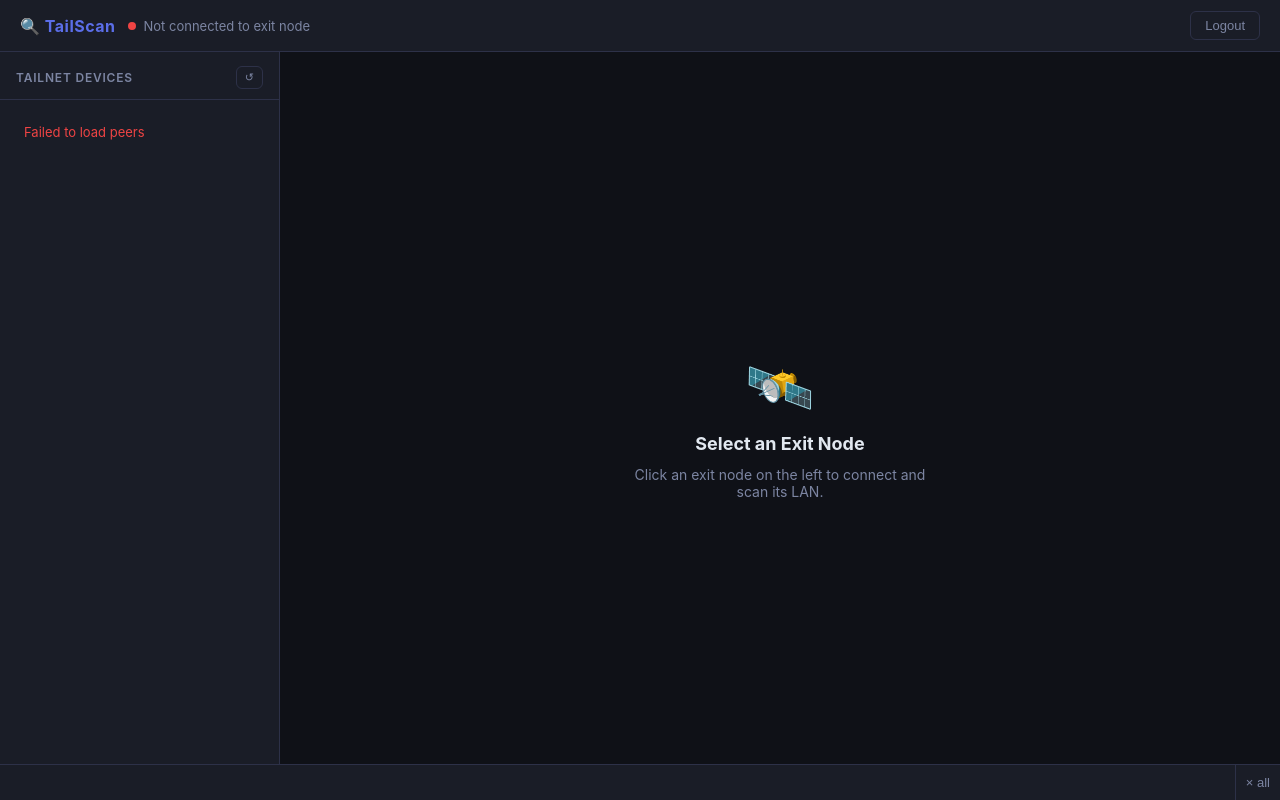
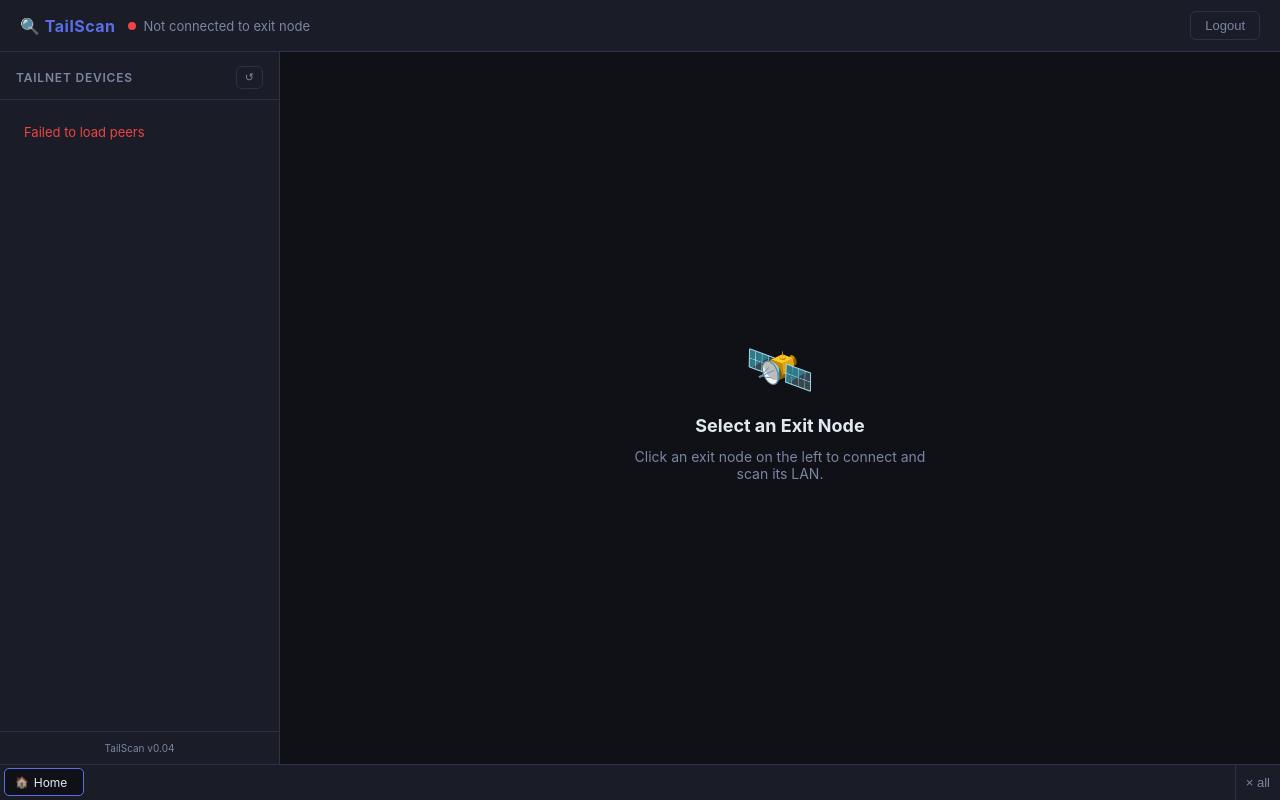
Before and after one commit to PizzaCow/TailScan, a FastAPI app: template templates/index.html in a window 1280 px wide. Run offline with FastAPI, Linux system fonts and the light colour scheme; the template is opened without the code that fills it, so the values that code supplies are empty; parts of the project's set-up code (start-up, migrations or seed data) failed here and were passed over; some libraries are stand-ins or nearby versions.

Commit message:
fix: taskbar home tab, web chips, guac direct URL, SMB share listing
- Taskbar: permanent Home tab always visible, clicking it returns to
  main page without closing other tasks
- Taskbar: always visible (no longer hidden/shown), task panels overlay
  only shown when a non-home task is active
- Web/Copyparty chips now open correctly in iframe tasks (removed
  overly restrictive sandbox attribute)
- Guacamole: skip guac-launch redirect, load client URL directly in
  iframe so it goes straight into the session instead of the lobby
- SMB: when share field is blank, enumerate shares via smbclient CLI
  and return them as browseable directories in elFinder
- SMB: elFinder correctly encodes share name into hash when displaying
  share listing, so clicking a share navigates into it

```diff
--- a/filebrowser.py
+++ b/filebrowser.py
@@ -197,6 +197,12 @@ def smb_list_shares(host: str, username: str, password: str, port: int = 445) ->
 def smb_list(host: str, username: str, password: str,
              share: str, path: str, port: int = 445) -> list:
     import smbclient
+    if not share:
+        # No share specified — return share list as "directories"
+        shares = smb_list_shares(host, username, password, port)
+        if shares:
+            return shares
+        raise ValueError("Could not enumerate shares. Please enter a share name.")
     _smb_conn(host, username, password, port)
     unc = _smb_unc(host, share, path)
     entries = []
--- a/main.py
+++ b/main.py
@@ -704,8 +704,8 @@ async def api_guac_connect(request: Request, ip: str, port: int, proto: str):
             request_host = request.headers.get("host", "localhost").split(":")[0]
             guac_public_base = f"http://{request_host}:8085/guacamole"
             client_url = f"{guac_public_base}/#/client/{client_id}"
-            # Route through /guac-launch so mobile gets OSK pre-enabled
-            url = f"/guac-launch?target={client_url}&proto={proto}"
+            # Load Guacamole client URL directly (works in both iframe and new tab)
+            url = client_url
             return {"url": url, "connection_id": conn_id}
 
     except httpx.HTTPStatusError as e:
@@ -741,7 +741,7 @@ async def api_browse_session(request: Request, url: str, width: int = 1280, heig
                 ).decode().rstrip("=")
                 request_host = request.headers.get("host", "localhost").split(":")[0]
                 guac_url = f"http://{request_host}:8085/guacamole/#/client/{client_id}"
-                return {"url": f"/guac-launch?target={guac_url}&proto=vnc"}
+                return {"url": guac_url}
         except Exception:
             pass
         # Container died — clean up
@@ -815,7 +815,7 @@ async def api_browse_session(request: Request, url: str, width: int = 1280, heig
     ).decode().rstrip("=")
     request_host = request.headers.get("host", "localhost").split(":")[0]
     guac_url = f"http://{request_host}:8085/guacamole/#/client/{client_id}"
-    return {"url": f"/guac-launch?target={guac_url}&proto=vnc"}
+    return {"url": guac_url}
 
 
 @app.delete("/api/browse-session")
@@ -903,16 +903,24 @@ async def _elf_ls(proto, host, port, share, path, user, password):
 async def _elf_open(proto, host, port, share, path, user, password):
     """Return (entries, cwd_entry) for a directory."""
     cwd_entry = _elf_entry(proto, host, port, share, path, path.rstrip("/").split("/")[-1] or "root", True)
-    if path == "/":
+    if path == "/" and not share:
         cwd_entry = _elf_root_entry(proto, host, port, share)
+    elif path == "/":
+        cwd_entry = _elf_root_entry(proto, host, port, share)
+
     entries = await _asyncio.get_event_loop().run_in_executor(
         None, lambda: _elf_ls_sync(proto, host, port, share, path, user, password)
     )
     files = []
     for e in entries:
-        child_path = (path.rstrip("/") + "/" + e["name"])
-        files.append(_elf_entry(proto, host, port, share, child_path,
-                                e["name"], e["type"] == "dir", e.get("size", 0)))
+        if e.get("type") == "share":
+            # SMB share listing — each "entry" is a share, encode share name into hash
+            files.append(_elf_entry(proto, host, port, e["name"], "/",
+                                    e["name"], True))
+        else:
+            child_path = (path.rstrip("/") + "/" + e["name"])
+            files.append(_elf_entry(proto, host, port, share, child_path,
+                                    e["name"], e["type"] == "dir", e.get("size", 0)))
     return cwd_entry, files
 
 def _elf_ls_sync(proto, host, port, share, path, user, password):
--- a/templates/index.html
+++ b/templates/index.html
@@ -899,13 +899,13 @@ fetch('/api/version').then(r=>r.json()).then(d=>{
 </script>
 
 <!-- ── Taskbar ────────────────────────────────────────────────────────── -->
-<div id="taskbar" style="display:none;position:fixed;bottom:0;left:0;right:0;z-index:8000;background:var(--surface);border-top:1px solid var(--border);display:flex;align-items:stretch;height:36px;gap:0;">
+<div id="taskbar" style="position:fixed;bottom:0;left:0;right:0;z-index:8000;background:var(--surface);border-top:1px solid var(--border);display:flex;align-items:stretch;height:36px;gap:0;">
   <div id="taskbar-tabs" style="display:flex;align-items:stretch;flex:1;overflow-x:auto;gap:2px;padding:3px 4px;"></div>
   <button id="taskbar-close-all" onclick="tsCloseAll()" title="Close all tasks" style="padding:0 10px;background:none;border:none;border-left:1px solid var(--border);color:var(--muted);cursor:pointer;font-size:13px;flex-shrink:0;">&times; all</button>
 </div>
 
 <!-- Task panels container (iframes + elFinder panels live here) -->
-<div id="task-panels" style="position:fixed;bottom:36px;left:0;right:0;top:0;z-index:7999;pointer-events:none;"></div>
+<div id="task-panels" style="position:fixed;bottom:36px;left:0;right:0;top:0;z-index:7999;pointer-events:none;display:none;"></div>
 
 <style>
 .ts-tab {
@@ -1106,13 +1106,25 @@ if (_origApplyTheme) {
 // ── Taskbar ───────────────────────────────────────────────────────────────────
 
 const _tsTasks = {}; // id -> { label, type, url, elfState }
-let _tsActive = null;
+let _tsActive = 'home';
 let _tsNextId = 1;
 
-const _tsIcons = { web: '🌐', ssh: '🖥', rdp: '🖥', vnc: '🖥', files: '📁' };
+const _tsIcons = { home: '🏠', web: '🌐', ssh: '🖥', rdp: '🖥', vnc: '🖥', files: '📁' };
+
+// Create permanent Home tab on page load
+(function() {
+  const tabs = document.getElementById('taskbar-tabs');
+  const tab = document.createElement('div');
+  tab.className = 'ts-tab active';
+  tab.id = 'tab-home';
+  tab.innerHTML = `<span class="ts-icon">🏠</span><span class="ts-label">Home</span>`;
+  tab.addEventListener('click', () => tsActivate('home'));
+  tabs.appendChild(tab);
+  document.body.style.paddingBottom = '36px';
+})();
 
 function tsOpen(url, label, type, elfState) {
-  // Reuse existing task with same url/label if already open
+  // Reuse existing task with same url if already open
   for (const [id, t] of Object.entries(_tsTasks)) {
     if (t.url === url && t.type === type && url !== null) {
       tsActivate(id); return;
@@ -1135,18 +1147,14 @@ function tsOpen(url, label, type, elfState) {
   panels.appendChild(panel);
 
   if (type === 'files') {
-    // elFinder panel — render creds dialog inside
-    panel.style.display = 'flex';
     panel.innerHTML = `<div id="elf-inner-${id}" style="flex:1;display:flex;flex-direction:column;"></div>`;
-    // Defer to after DOM update
     setTimeout(() => {
       _elfState = { ...elfState };
       const container = document.getElementById('elf-inner-' + id);
       _elfShowCredsInContainer(container, id);
     }, 0);
   } else {
-    // iframe for web / guacamole
-    panel.innerHTML = `<iframe src="${escAttr(url)}" allow="fullscreen" sandbox="allow-same-origin allow-scripts allow-forms allow-popups allow-modals"></iframe>`;
+    panel.innerHTML = `<iframe src="${escAttr(url)}" allow="fullscreen *" allowfullscreen></iframe>`;
   }
 
   // Create tab
@@ -1158,21 +1166,27 @@ function tsOpen(url, label, type, elfState) {
   tab.addEventListener('click', () => tsActivate(id));
   tabs.appendChild(tab);
 
-  document.getElementById('taskbar').style.display = 'flex';
   tsActivate(id);
 }
 
 function tsActivate(id) {
-  // Hide all panels, deactivate all tabs
   document.querySelectorAll('.ts-panel').forEach(p => p.classList.remove('visible'));
   document.querySelectorAll('.ts-tab').forEach(t => t.classList.remove('active'));
   _tsActive = id;
-  const panel = document.getElementById('panel-' + id);
+
   const tab = document.getElementById('tab-' + id);
-  if (panel) panel.classList.add('visible');
   if (tab) tab.classList.add('active');
-  // Shrink main content area
-  document.body.style.paddingBottom = '36px';
+
+  if (id === 'home') {
+    // Show main page content, hide panels overlay
+    document.getElementById('task-panels').style.display = 'none';
+    document.querySelector('.main-layout, main, #app, body > div:not(#taskbar):not(#task-panels):not(#elfinder-modal)')?.style && null;
+  } else {
+    // Show panels overlay
+    document.getElementById('task-panels').style.display = 'block';
+    const panel = document.getElementById('panel-' + id);
+    if (panel) panel.classList.add('visible');
+  }
 }
 
 function tsClose(id) {
@@ -1181,28 +1195,18 @@ function tsClose(id) {
   if (panel) panel.remove();
   if (tab) tab.remove();
   delete _tsTasks[id];
-  if (_tsActive === id) {
-    _tsActive = null;
-    document.body.style.paddingBottom = '';
-    // Activate last remaining task if any
-    const ids = Object.keys(_tsTasks);
-    if (ids.length) tsActivate(ids[ids.length - 1]);
-  }
-  if (!Object.keys(_tsTasks).length) {
-    document.getElementById('taskbar').style.display = 'none';
-    document.body.style.paddingBottom = '';
-  }
+  // Go to last task or home
+  const ids = Object.keys(_tsTasks);
+  tsActivate(ids.length ? ids[ids.length - 1] : 'home');
 }
 
 function tsCloseAll() {
   Object.keys(_tsTasks).forEach(id => {
     document.getElementById('panel-' + id)?.remove();
     document.getElementById('tab-' + id)?.remove();
+    delete _tsTasks[id];
   });
-  Object.keys(_tsTasks).forEach(k => delete _tsTasks[k]);
-  _tsActive = null;
-  document.getElementById('taskbar').style.display = 'none';
-  document.body.style.paddingBottom = '';
+  tsActivate('home');
 }
 
 function escAttr(s) {
```
